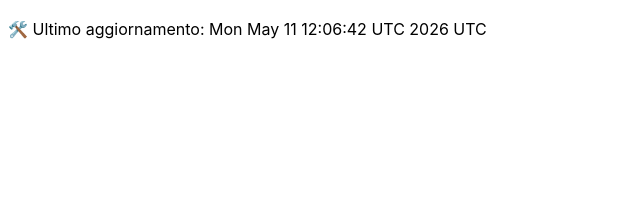
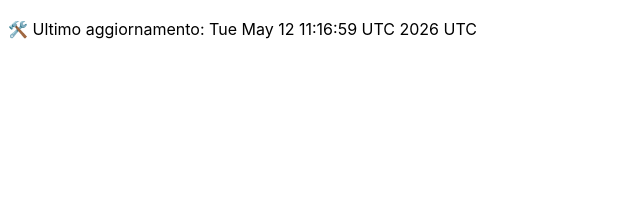
Before and after one commit to DanteTrb/DanteTrb.github.io, a Jekyll site: the page built from badges.md, in a window 1280 px wide. Shown: the top 213 px of the page, without its empty margins (0-640 px from the left). Built offline with Jekyll 4.4.1, drawn with Linux system fonts in a browser that asks for light colours; our own code applies the rules of GitHub Pages for plain Markdown files.

Commit message:
🛠️ Aggiornamento automatico badge

```diff
--- a/badges.md
+++ b/badges.md
@@ -1 +1 @@
-🛠️ Ultimo aggiornamento: Mon May 11 12:06:42 UTC 2026 UTC
+🛠️ Ultimo aggiornamento: Tue May 12 11:16:59 UTC 2026 UTC
```
